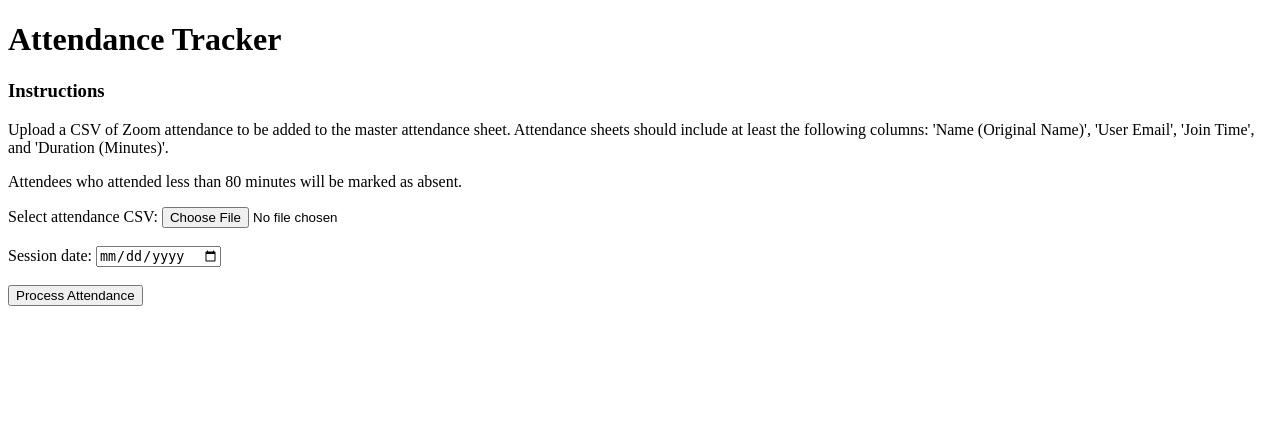
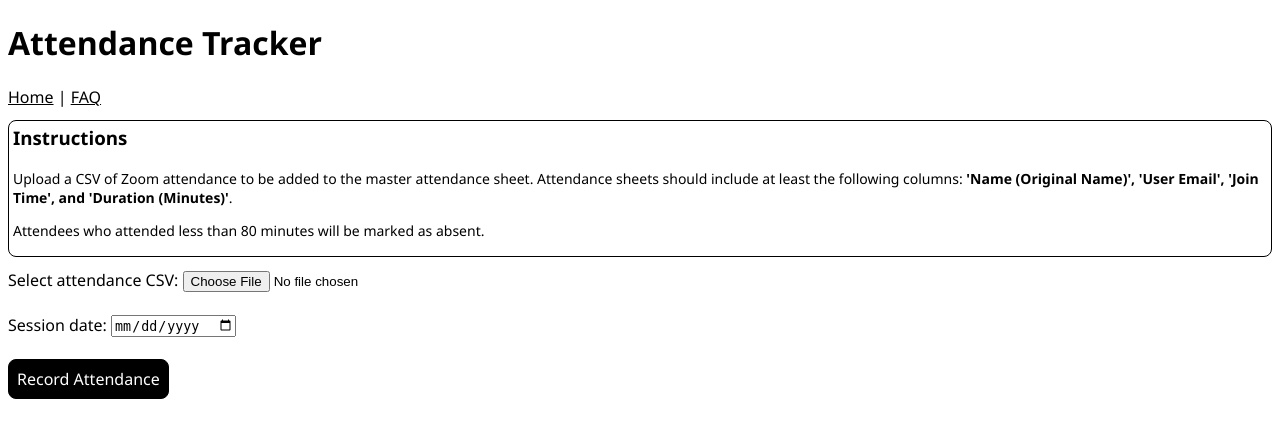
Before and after one commit to shakalee14/attendance-tracker, a Flask app: page / in a window 1280 px wide. Shown: the top 438 px of the page. Run offline with Flask 3, Linux system fonts and the light colour scheme.

Commit message:
adds faq simple

```diff
--- a/app.py
+++ b/app.py
@@ -17,6 +17,10 @@ app = Flask(__name__)
 @app.route("/")
 def hello_world():
     return render_template("index.html")
+
+@app.route("/faq")
+def render_faq():
+    return render_template("faq.html")
 
 
 @app.route("/upload", methods=["POST"])
--- a/templates/index.html
+++ b/templates/index.html
@@ -1,46 +1,85 @@
 <!DOCTYPE html>
 <html>
+
+<head>
+    <style>
+        body {
+            font-family: 'Segoe UI', Tahoma, Geneva, Verdana, sans-serif;
+        }
+        #instructions {
+            border: 1px solid black;
+            border-radius: 8px;
+            padding: 2px 4px;
+            margin: 12px 0px;
+            h3 {
+              margin-top: 2px;
+            }
+            p {
+                font-size: 14px;
+            }
+        }
+        button {
+            all: unset;
+            border: 1px solid black;
+            border-radius: 8px;
+            padding: 8px;
+            color: white;
+            background-color: black;
+        }
+        button:hover {
+            background-color: white;
+            color: black;
+        }
+        a {
+            color: inherit;
+        }
+        a:visited {
+            color: black;
+            text-decoration: underline;
+        }
+        a:hover {
+            color: blue;
+        }
+    </style>
+</head>
+
 <body>
     <h1>Attendance Tracker</h1>
+    <div>
+        <a href="/">Home</a> | <a href="/faq">FAQ</a>
+    </div>
 
+    <div id="instructions">
         <h3>Instructions</h3>
-
         <p>
             Upload a CSV of Zoom attendance to be added to the master attendance sheet.
             Attendance sheets should include at least the following columns:
-  'Name (Original Name)', 'User Email', 'Join Time', and 'Duration (Minutes)'.
+            <b>'Name (Original Name)', 'User Email', 'Join Time', and 'Duration (Minutes)'</b>.
         </p>
 
         <p>
             Attendees who attended less than 80 minutes will be marked as absent.
         </p>
+    </div>
+
 
     <form action="/upload" method="post" enctype="multipart/form-data">
 
         <label for="attendance_file">Select attendance CSV:</label>
-  <input
-    type="file"
-    id="attendance_file"
-    name="attendance_file"
-    accept=".csv"
-    required
-  >
+        <input type="file" id="attendance_file" name="attendance_file" accept=".csv" required>
 
         <br><br>
 
         <label for="session_date">Session date:</label>
-  <input
-    type="date"
-    id="session_date"
-    name="session_date"
-    required
-  >
+
+        <input type="date" id="session_date" name="session_date" required>
 
         <br><br>
 
-  <button type="submit">Process Attendance</button>
+        <button type="submit">Record Attendance</button>
 
     </form>
 
 </body>
+
 </html>
--- a/templates/results.html
+++ b/templates/results.html
@@ -3,6 +3,11 @@
 <head>
     <meta charset="UTF-8">
     <title>Attendance Results</title>
+    <style>
+        body {
+            font-family: 'Segoe UI', Tahoma, Geneva, Verdana, sans-serif;
+        }
+    </style>
 </head>
 
 <body>
```
Also changed, not shown: templates/faq.html (added, +63 -0 lines). Lines whose indentation alone changed are shown as unchanged.
